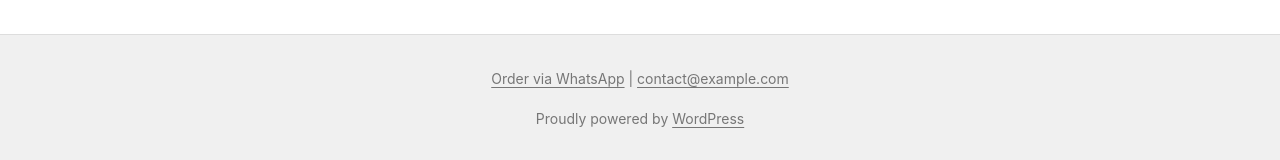
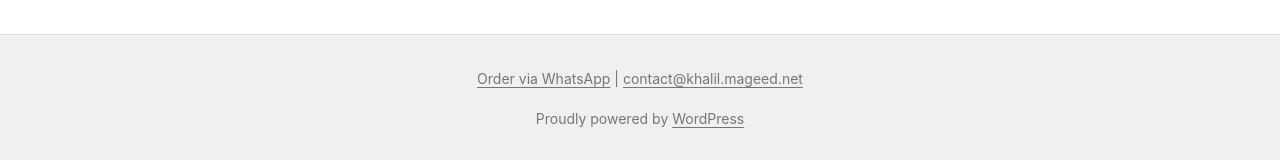
Before and after one commit to Kamkmgamer/20_dollar_ecommerce_app, a Next.js app: page / in a window 1280 px wide. Shown: the part 262-422 px from the top of the page. Built offline with nearby package versions, Linux system fonts and the light colour scheme.

Commit message:
[layout] Update contact information and WhatsApp number

```diff
--- a/app/layout.tsx
+++ b/app/layout.tsx
@@ -21,7 +21,7 @@ export default function RootLayout({
         <div className="whatsapp-banner">
           <p style={{ margin: 0 }}>
             <strong>Tip:</strong> Want to order quickly?{" "}
-            <a href="https://wa.me/1234567890" target="_blank" rel="noopener noreferrer">
+            <a href="https://wa.me/201500405567" target="_blank" rel="noopener noreferrer">
               Message us on WhatsApp
             </a>{" "}
             - we respond fast!
@@ -38,11 +38,11 @@ export default function RootLayout({
         <footer className="wp-footer">
           <div className="wp-footer-content">
             <p className="wp-powered-by">
-              <a href="https://wa.me/1234567890" target="_blank" rel="noopener noreferrer">
+              <a href="https://wa.me/201500405567" target="_blank" rel="noopener noreferrer">
                 Order via WhatsApp
               </a>
               {" | "}
-              <a href="mailto:contact@example.com">contact@example.com</a>
+              <a href="mailto:contact@khalil.mageed.net">contact@khalil.mageed.net</a>
             </p>
             <p className="wp-powered-by" style={{ marginTop: "1rem" }}>
               Proudly powered by{" "}
```
